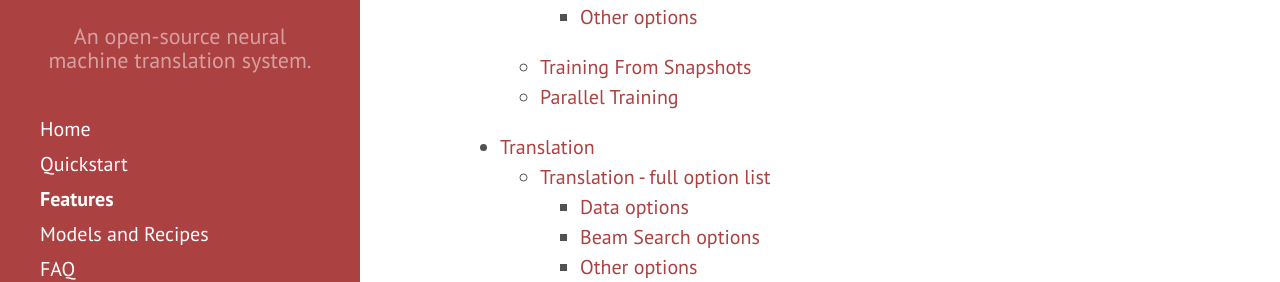
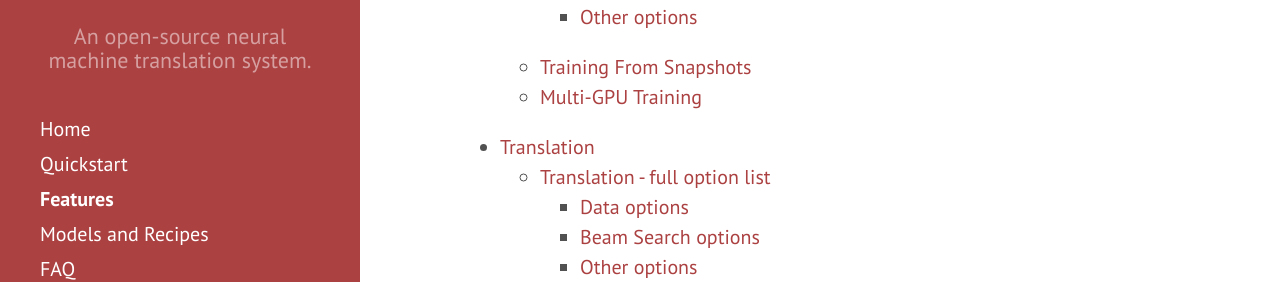
Before and after one commit to OpenNMT/opennmt.github.io, a Jekyll site: the page built from Advanced.md, in a window 1280 px wide and 900 px high, scrolled down 302 px. Shown: the part 176-458 px from the top of the window. Built offline with Jekyll 4.4.1, drawn with Linux system fonts in a browser that asks for light colours; some of the changed text lies outside the part shown.

Commit message:
Rename parallel section

```diff
--- a/Advanced.md
+++ b/Advanced.md
@@ -155,7 +155,7 @@ the starting snapshot. By default the system will train starting from
 parameter using newly passed in options. To override this, and
 continue from the previous location use the `-continue` option.
 
-### Parallel Training
+### Multi-GPU Training
 
 OpenNMT supports *data parallelism* during the training. This technique allows the use of several GPUs by training batches in parallel on different *network replicas*. To enable this option, assign a list of comma-separated GPU identifier to the `-gpuid` option. For example:
 
```
